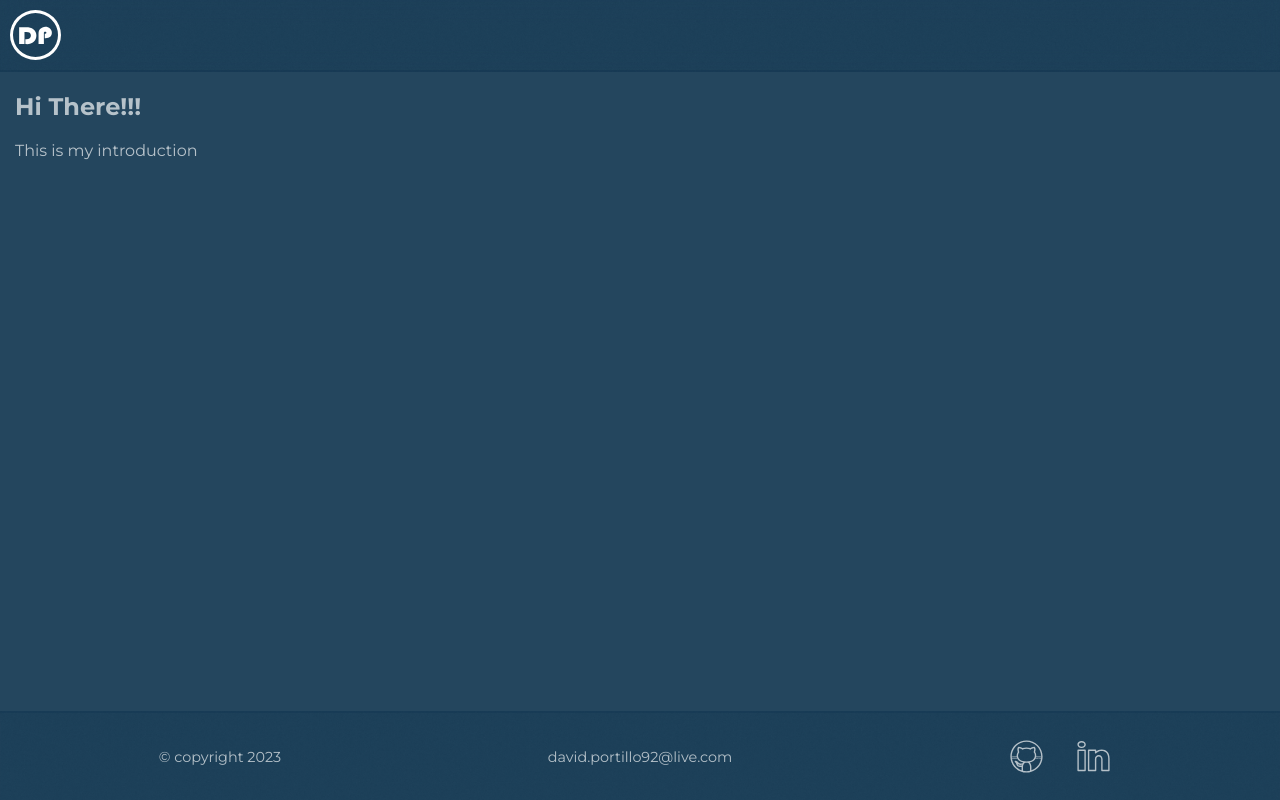
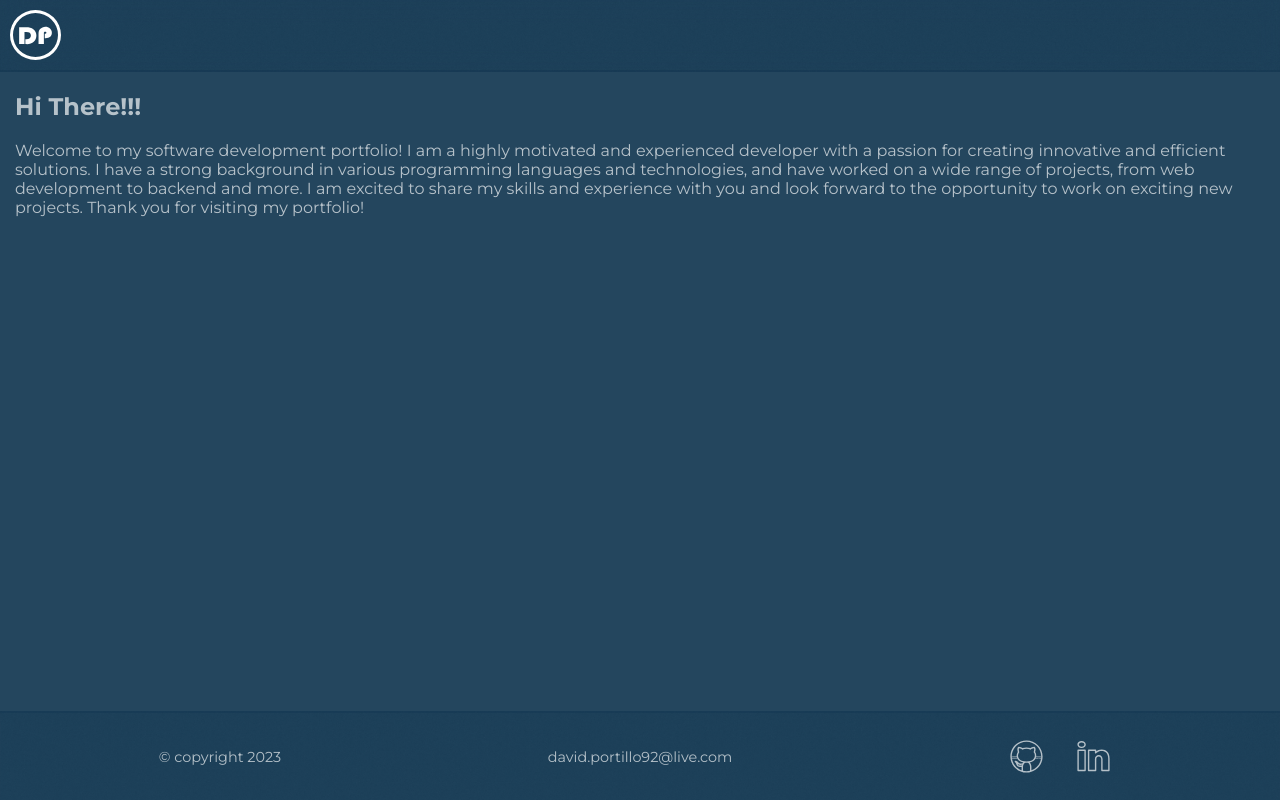
Before and after one commit to David-Portillo/cv, a React app: page / in a window 1280 px wide. Built offline with nearby package versions, Linux system fonts and the light colour scheme.

Commit message:
added an introduction

```diff
--- a/src/components/sections/Introduction.tsx
+++ b/src/components/sections/Introduction.tsx
@@ -4,7 +4,15 @@ const Introduction = (): JSX.Element => {
   return (
     <div className='section-container'>
       <h2 className='faded-text'>Hi There!!!</h2>
-      <p className='faded-text'>This is my introduction</p>
+      <p className='faded-text'>
+        Welcome to my software development portfolio! I am a highly motivated
+        and experienced developer with a passion for creating innovative and
+        efficient solutions. I have a strong background in various programming
+        languages and technologies, and have worked on a wide range of projects,
+        from web development to backend and more. I am excited to share my
+        skills and experience with you and look forward to the opportunity to
+        work on exciting new projects. Thank you for visiting my portfolio!
+      </p>
     </div>
   );
 };
```
